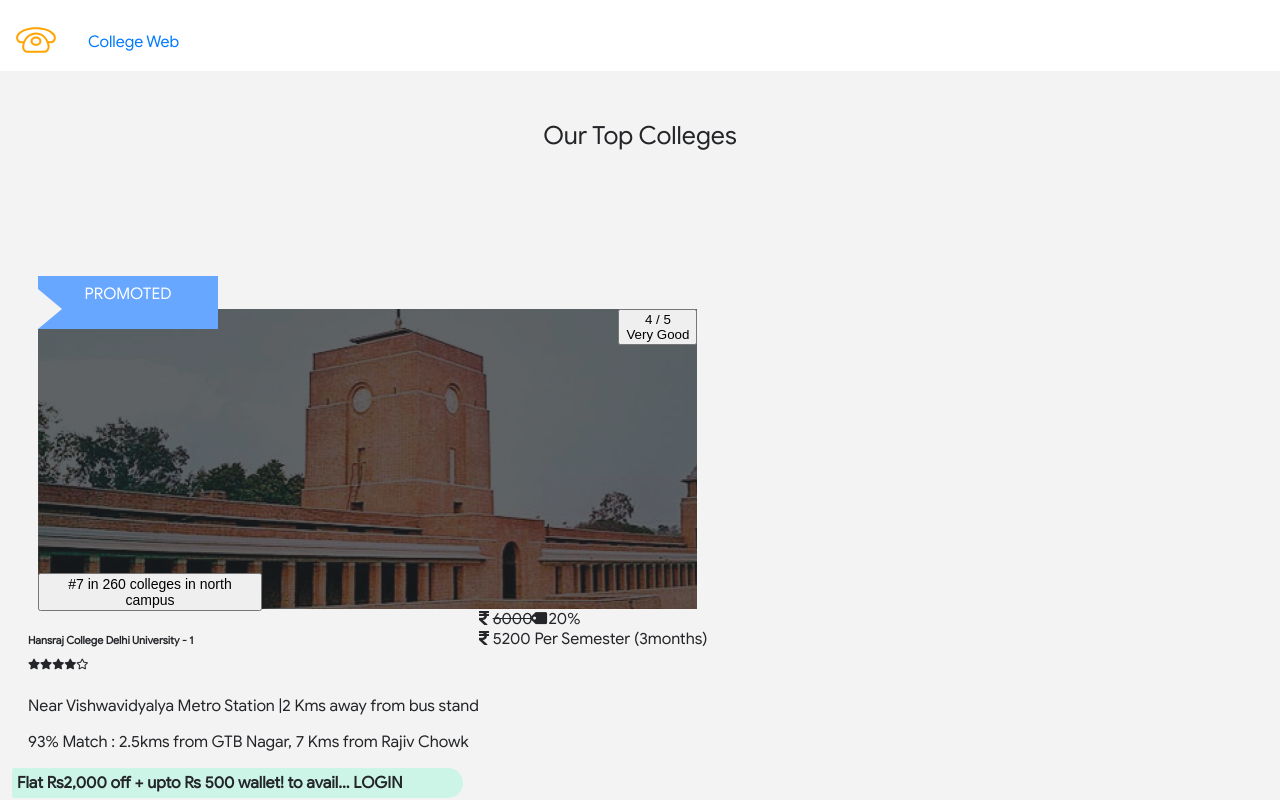
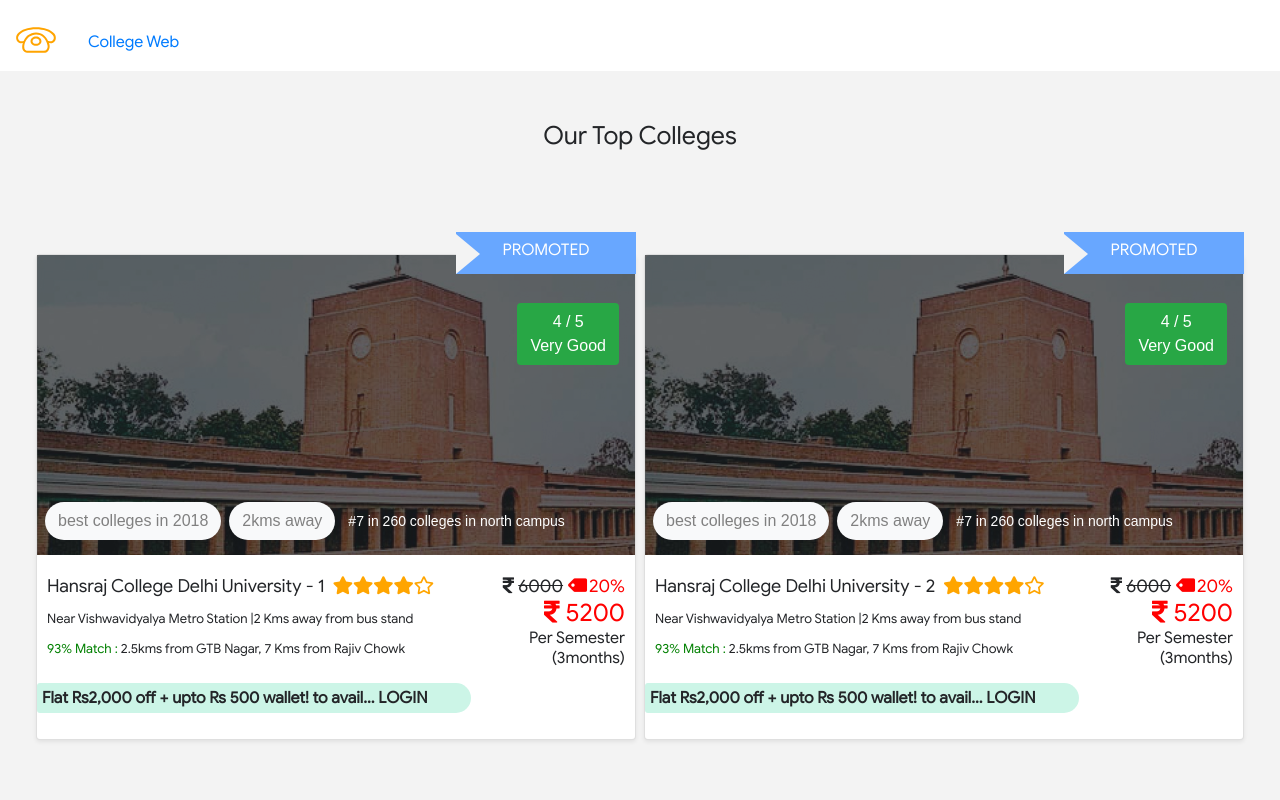
Before and after one commit to ShubhamSahaniNitkkr/collegeweb, a React (Create React App) app: page / in a window 1280 px wide. Shown: the top 800 px of the page. Built offline with nearby package versions, Linux system fonts and the light colour scheme.

Commit message:
new chngaes done

```diff
--- a/src/App.css
+++ b/src/App.css
@@ -29,8 +29,37 @@
 }
 
 /* fonts  */
+.fs13 {
+  font-size: 13px !important;
+}
+
 .fs14 {
   font-size: 14px !important;
+}
+
+.fs18 {
+  font-size: 18px !important;
+}
+
+.fs21 {
+  font-size: 21px !important;
+}
+
+.fs25 {
+  font-size: 25px;
+}
+
+.fs45 {
+  font-size: 45px;
+}
+
+.fs-6 {
+  font-size: 1rem;
+}
+
+/* font weight  */
+.fw500 {
+  font-weight: 500;
 }
 
 /* padding */
@@ -38,9 +67,29 @@
   padding-top: 1.5rem !important;
 }
 
+.p-0-25 {
+  padding: 0px 25px 25px 25px;
+}
+
 /* margins  */
 .mrauto {
   margin-right: auto !important;
+}
+
+.mt5 {
+  margin-top: 3rem !important;
+}
+
+.ml2 {
+  margin-left: 0.5rem !important;
+}
+
+.ml1 {
+  margin-right: 1rem !important;
+}
+
+.mr3 {
+  margin-right: 1rem !important;
 }
 
 .p1 {
@@ -59,6 +108,10 @@
 /* flexbox  */
 .d-inline-block {
   display: inline-block;
+}
+
+.d-block {
+  display: block;
 }
 
 .dflex {
@@ -86,22 +139,49 @@
   bottom: 15px;
 }
 
-/* text  */
 .text-title {
   letter-spacing: 0.3rem;
   text-transform: uppercase;
 }
 
-.text-blue {
+/* text color  */
+.blue-txt {
   color: var(--mainBlue);
+}
+
+.white-txt {
+  color: white !important;
+}
+
+.green-txt {
+  color: green !important;
+}
+
+.war-txt {
+  color: orange !important;
+}
+
+.red-txt {
+  color: red !important;
 }
 
 .text-bright {
   color: var(--lightBlue);
 }
 
+/* text alignemnt */
 .textcenter {
   text-align: center;
+}
+
+.textright {
+  text-align: right;
+}
+
+.truncate-txt {
+  overflow: hidden;
+  text-overflow: ellipsis;
+  white-space: nowrap;
 }
 
 /* background  */
@@ -109,13 +189,39 @@
   background-color: white !important;
 }
 
-/* font sizes  */
-.fs25 {
-  font-size: 25px;
+/* button classes  */
+
+.button {
+  display: inline-block;
+  font-weight: 400;
+  color: #212529;
+  text-align: center;
+  vertical-align: middle;
+  -webkit-user-select: none;
+  user-select: none;
+  background-color: transparent;
+  border: 1px solid transparent;
+  padding: 0.375rem 0.75rem;
+  font-size: 1rem;
+  line-height: 1.5;
+  border-radius: 0.25rem;
+  transition: color 0.15s ease-in-out, background-color 0.15s ease-in-out,
+    border-color 0.15s ease-in-out, box-shadow 0.15s ease-in-out;
 }
 
-.fs45 {
-  font-size: 45px;
+.green-button {
+  color: #fff;
+  background-color: #28a745;
+}
+
+.light-button {
+  color: #212529;
+  background-color: #f8f9fa;
+}
+
+/* shadow  */
+.normal-shadow {
+  box-shadow: 0 0.125rem 0.25rem rgba(0, 0, 0, 0.075) !important;
 }
 
 /* orientation  */
@@ -124,7 +230,50 @@
   flex-wrap: wrap;
   margin-right: -10px;
   margin-left: -10px;
+  justify-content: center;
 }
+
+/* screen ratio  */
+.screen-1 {
+  flex: 0 0 100%;
+  max-width: 100%;
+}
+
+.screen-1-2 {
+  flex: 0 0 48%;
+  max-width: 48%;
+}
+
+.screen-1-3 {
+  flex: 0 0 75%;
+  max-width: 75%;
+}
+
+.screen-1-4 {
+  flex: 0 0 25%;
+  max-width: 25%;
+}
+
+.square {
+  position: relative;
+  display: flex;
+  flex-direction: column;
+  min-width: 0;
+  background-clip: border-box;
+  border: 1px solid rgba(0, 0, 0, 0.125);
+  border-radius: 0.25rem;
+}
+
+.square-body {
+  flex: 1 1 auto;
+  min-height: 1px;
+  padding: 1.25rem;
+}
+
+.square-title {
+  margin-bottom: 0.75rem;
+}
+
 .navbarnav {
   display: flex;
   flex-direction: column;
@@ -175,12 +324,13 @@
   border-radius: 5px 25px 25px 5px;
   font-weight: bold;
   position: relative;
-  left: -16px;
+  bottom: -10px;
+  left: -10px;
 }
 
 .prom {
   width: 170px;
-  height: 40px;
+  height: 29px;
   position: relative;
   top: 36px;
   z-index: 1;
@@ -191,6 +341,7 @@
   display: inline-block;
   padding-top: 8px;
 }
+
 .prom:after {
   content: '';
   position: absolute;
@@ -230,3 +381,13 @@
   border: 1px solid transparent;
   border-radius: 0.25rem;
 }
+
+@media only screen and (max-width: 600px) {
+  /* screen ratio  */
+  .screen-1-4,
+  .screen-1-3,
+  .screen-1-2 {
+    flex: 0 0 100%;
+    max-width: 100%;
+  }
+}
--- a/src/components/Default.js
+++ b/src/components/Default.js
@@ -9,7 +9,7 @@
           </p>
           <p className='fs25'>
             The Requested URL &nbsp;
-            <span className='text-blue'>{this.props.location.pathname}</span>
+            <span className='blue-txt'>{this.props.location.pathname}</span>
             &nbsp; does not exist !
           </p>
         </div>
--- a/src/components/college.js
+++ b/src/components/college.js
@@ -7,7 +7,7 @@
     else if (remarks <= 2) return 'primary';
     else if (remarks <= 3) return 'warning';
     else if (remarks <= 4) return 'info';
-    else return 'success';
+    else return 'green';
   };
 
   renderTags = (tags) => {
@@ -16,7 +16,7 @@
         <button
           type='button'
           key={idx}
-          className='btn btn-light mr-2 tag-button'
+          className='button light-button ml2 tag-button'
         >
           {tag}
         </button>
@@ -28,9 +28,9 @@
   renderRatings = (ratings) => {
     let items = [1, 2, 3, 4, 5].map((star, idx) => {
       return ratings >= star ? (
-        <i key={idx} className='fas fa-star'></i>
+        <i key={idx} className='fas fa-star war-txt'></i>
       ) : (
-        <i key={idx} className='far fa-star'></i>
+        <i key={idx} className='far fa-star war-txt'></i>
       );
     });
     return items;
@@ -78,15 +78,15 @@
     } = this.props.college;
 
     return (
-      <div className='col-md-6 p-1'>
+      <div className='screen-1-2 p1'>
         {promoted && (
-          <p className='text-right'>
+          <p className='textright'>
             <span className='prom'>PROMOTED</span>
           </p>
         )}
-        <div className='card mx-auto my-2 shadow-sm mb-5 bg-white rounded'>
+        <div className='square mrauto normal-shadow white-bg'>
           <div
-            className='background card-img-top'
+            className='background'
             style={{
               backgroundImage: `url(img/${image})`,
               position: 'relative',
@@ -95,63 +95,60 @@
             }}
           >
             <div className='b-layer'>
-              <div className='col-md-12 dflex justifycontentend mt-5'>
+              <div className='screen-1 dflex justifycontentend mt5 ml1'>
                 <button
                   type='button'
-                  className={`btn btn-${this.renderButtonColor(
+                  className={`button ${this.renderButtonColor(
                     rating_remarks
-                  )}`}
+                  )}-button`}
                 >
                   {rating} / 5
                   <br />
                   {rating_remarks}
                 </button>
               </div>
-              <div className='col-md-12 pos-abs pos-b-15'>
+              <div className='screen-1 pos-abs pos-b-15'>
                 {this.renderTags(tags)}
-                <button
-                  type='button'
-                  className='btn btn-link text-white fs14 pos-abs pos-r-0'
-                >
+                <button type='button' className='button white-txt fs14 '>
                   #{ranking}
                 </button>
               </div>
             </div>
           </div>
 
-          <div className='card-body p-3'>
+          <div className='square-body'>
             <div className='row'>
-              <div className='col-md-9 col-xs-12'>
-                <h6 className='card-title text-truncate mr-3'>
+              <div className='screen-1-3'>
+                <span className='card-title truncate-txt mr3 fs18 d-block fw500'>
                   {college_name}
-                  <p>{this.renderRatings(rating)}</p>
-                </h6>
-                <p className='card-text'>
+                  <span className='ml2'>{this.renderRatings(rating)}</span>
+                </span>
+                <p className='fs13'>
                   {this.renderNearestPlaces(nearest_place)}
                 </p>
-                <p>
-                  <span className='text-success'>93% Match : </span>
+                <p className='fs13'>
+                  <span className='green-txt'>93% Match : </span>
                   {famous_nearest_places}
                 </p>
-                <p className='card-text offertxt mb-2'>{offertext}</p>
+                <p className='offertxt'>{offertext}</p>
               </div>
 
-              <div className='col-md-3 col-xs-12 text-right'>
-                <span className='card-text'>
+              <div className='screen-1-4 textright'>
+                <span className='fs18'>
                   <i className='fas fa-rupee-sign'></i>{' '}
                   <del>{original_fees}</del>
                   <i
-                    className='fas fa-tag text-danger ml-2'
+                    className='fas fa-tag red-txt ml2'
                     style={{ transform: 'rotate(-45deg)' }}
                   ></i>
-                  <span className='text-danger'>{discount}%</span>
+                  <span className='red-txt'>{discount}%</span>
                 </span>
                 <br />
-                <span className='card-text text-danger h2'>
+                <span className='red-txt fs25 d-block'>
                   <i className='fas fa-rupee-sign'></i> {discounted_fees}{' '}
                 </span>
                 <span>{fees_cycle}</span>
-                {/* <p className='card-text text-success'>
+                {/* <p className='green-txt'>
                   {this.renderEnemities(amenties)}
                 </p> */}
               </div>
--- a/src/components/collegeList.js
+++ b/src/components/collegeList.js
@@ -9,7 +9,7 @@
       <React.Fragment>
         <Title name='Our' title='Top Colleges' />
 
-        <div className='row p5'>
+        <div className='row p-0-25'>
           <ProductConsumer>
             {(value) => {
               return value.colleges.map((college, idx) => {
```
